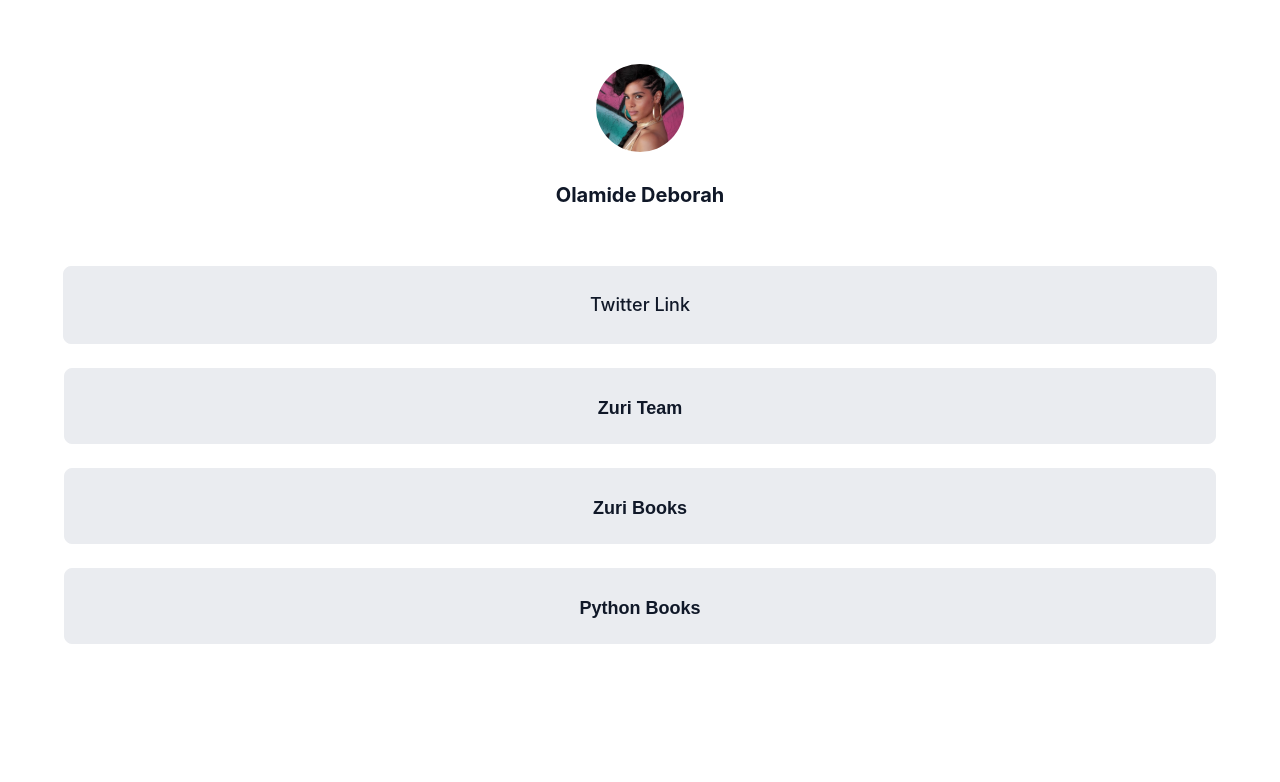
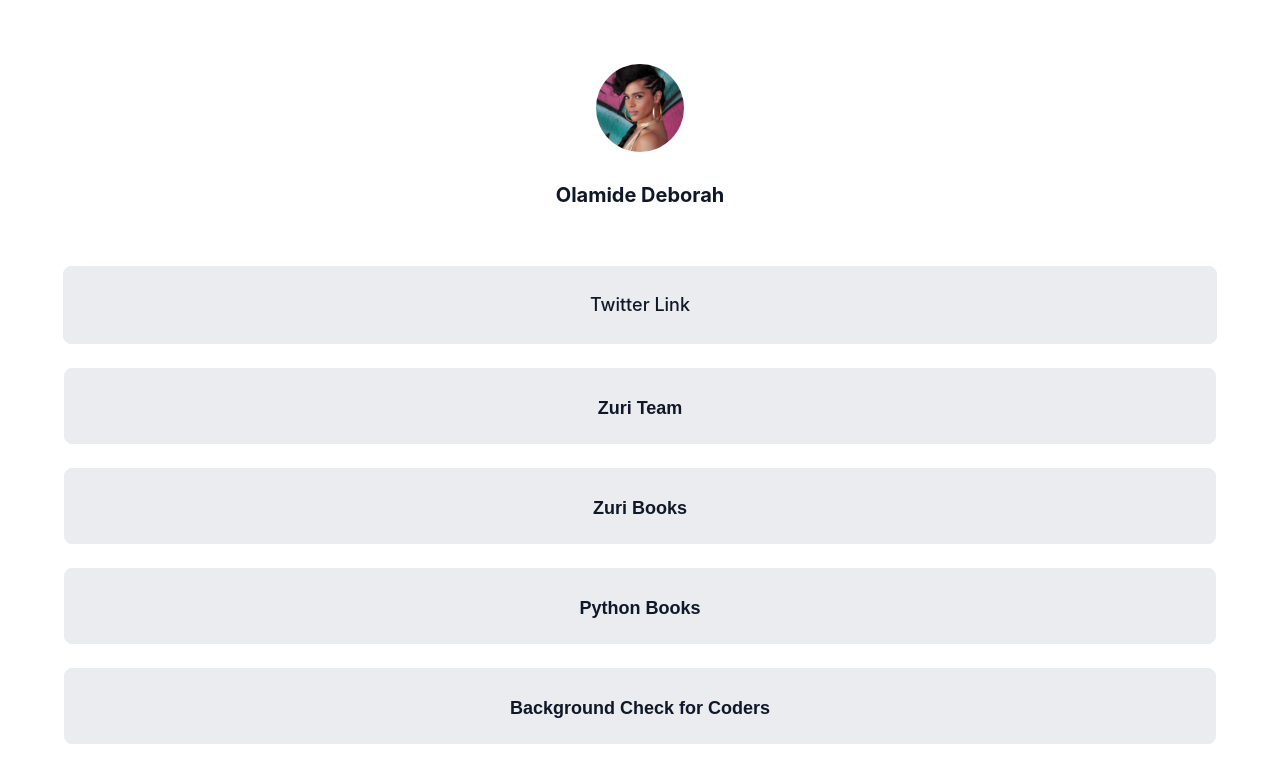
Before and after one commit to chayilDeborah/zuri-webpage, a React (Create React App) app: page / in a window 1280 px wide. Shown: the top 782 px of the page. Built offline with nearby package versions, Linux system fonts and the light colour scheme; the HTML template or start-up script is replaced by a standard one.

Commit message:
create background check button

```diff
--- a/src/component/Home.jsx
+++ b/src/component/Home.jsx
@@ -27,11 +27,11 @@ const Home = () => {
               Python Books
             </a>
           </button>
-          {/* <button className="link-background">
+          <button className="link-background">
             <a href=" http://books.zuri.team" className="links" id="books">
             Background Check for Coders
             </a>
-          </button> */}
+          </button>
 
         </div>
       </div>
```
